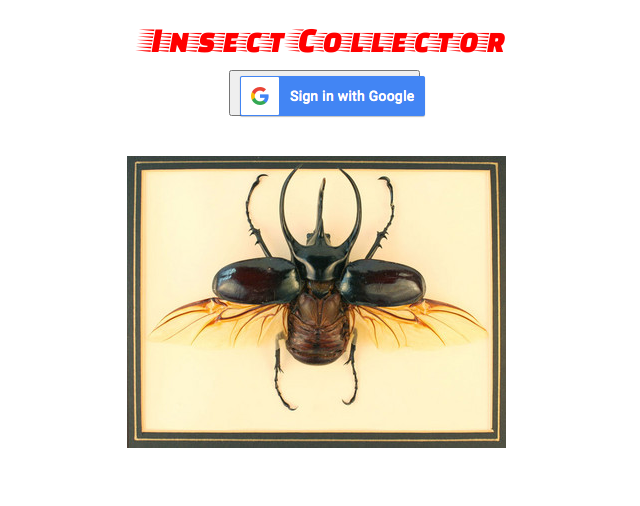
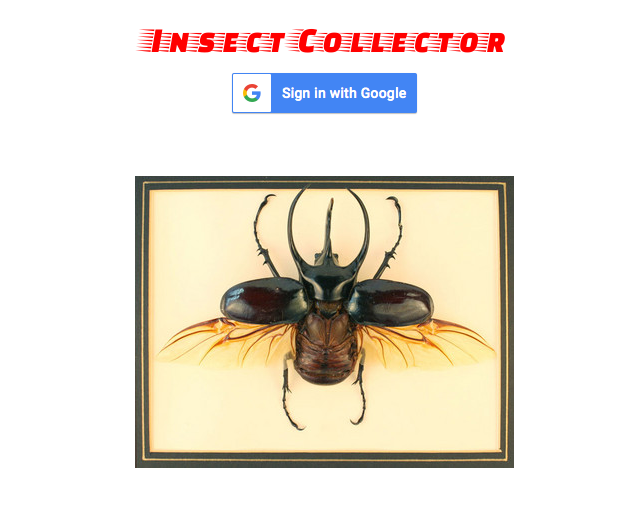
Before and after one commit to jonholup/insect-collector, a website: page public/views/index.html at #!/gallery in a window 1280 px wide. Shown: the whole page, without its empty margins (315-955 px from the left). Drawn offline with Linux system fonts and the light colour scheme.

Commit message:
formatting

```diff
--- a/public/styles/style.css
+++ b/public/styles/style.css
@@ -7,9 +7,16 @@ html, body {
 }
 
 #signIn {
-  padding: none;
   width: 191px;
   height: 46px;
+  background-size: cover;
+  background-position: center top;
+  margin: 0;
+  padding: 0;
+  border: none;
+  background-color: white;
+  /*background: url("../assets/btn_google_signin_dark_normal_web.png") no-repeat scroll 0 0 transparent;*/
+
 }
 
 #mainHeader {
--- a/public/views/index.html
+++ b/public/views/index.html
@@ -28,27 +28,20 @@
 </head>
 
 <body ng-app="InsectApp">
-  <header class="text-center" id="mainHeader" ng-include="'/views/templates/header.html'"></header>
+  <header class="col-sm-offset-4 col-sm-4 text-center" id="mainHeader" ng-include="'/views/templates/header.html'"></header>
   <div ng-controller="LogInController as lic">
     <nav ng-if="lic.userIsLoggedIn" ng-include="'/views/templates/nav.html'"></nav>
     <div ng-if="lic.userIsLoggedOut" class="row">
-      <div class="col-sm-4">
-      </div>
-      <div class="col-sm-4 text-center">
-        <button class="text-center" ng-if="lic.userIsLoggedOut" ng-click="lic.logIn()" id="signIn"><img src="../assets/btn_google_signin_dark_normal_web.png" alt="Submit"></button>
-      </div>
-      <div class="col-sm-4">
+      <div class="col-sm-offset-4 col-sm-4 text-center">
+        <button ng-if="lic.userIsLoggedOut" ng-click="lic.logIn()" type="submit" value="Submit" id="signIn"><img src="../assets/btn_google_signin_dark_normal_web.png" alt="Submit"></button>
       </div>
     </div>
     <br>
     <br>
+    <br>
     <div ng-if="lic.userIsLoggedOut" class="row>">
-      <div class="col-sm-4">
-      </div>
-      <div class="col-sm-4">
+      <div class="col-sm-offset-4 col-sm-4 text-center">
         <img src="../assets/atlasBeetle.jpg">
-      </div>
-      <div class="col-sm-4">
       </div>
     </div>
 
--- a/public/views/templates/gallery.html
+++ b/public/views/templates/gallery.html
@@ -18,7 +18,7 @@
   <div class="row text-center">
     <div class="col-sm-4">
       <div class="visionResults">
-        Labels:<br> One: <a ng-href="https://en.wikipedia.org/wiki/{{uploads[active].valueOne}}">{{uploads[active].valueOne}}</a><br>        Two: <a ng-href="https://en.wikipedia.org/wiki/{{uploads[active].valueTwo}}">{{uploads[active].valueTwo}}</a><br>        Three: <a ng-href="https://en.wikipedia.org/wiki/{{uploads[active].valueThree}}">{{uploads[active].valueThree}}</a>
+        Labels:<br> One: <a ng-href="https://en.wikipedia.org/wiki/{{uploads[active].valueOne}}" target="_blank">{{uploads[active].valueOne}}</a><br>        Two: <a ng-href="https://en.wikipedia.org/wiki/{{uploads[active].valueTwo}}" target="_blank">{{uploads[active].valueTwo}}</a><br>        Three: <a ng-href="https://en.wikipedia.org/wiki/{{uploads[active].valueThree}}" target="_blank">{{uploads[active].valueThree}}</a>
       </div>
     </div>
     <div class="col-sm-4">
@@ -28,7 +28,7 @@
     </div>
     <div class="col-sm-4">
       <div class="visionResults">
-        More Info:<br> One: <a ng-href="https://en.wikipedia.org/wiki/{{uploads[active].webEntityOne}}">{{uploads[active].webEntityOne}}</a><br>        Two: <a ng-href="https://en.wikipedia.org/wiki/{{uploads[active].webEntityTwo}}">{{uploads[active].webEntityTwo}}</a><br>        Three: <a ng-href="https://en.wikipedia.org/wiki/{{uploads[active].webEntityThree}}">{{uploads[active].webEntityThree}}</a>
+        More Info:<br> One: <a ng-href="https://en.wikipedia.org/wiki/{{uploads[active].webEntityOne}}" target="_blank">{{uploads[active].webEntityOne}}</a><br>        Two: <a ng-href="https://en.wikipedia.org/wiki/{{uploads[active].webEntityTwo}}" target="_blank">{{uploads[active].webEntityTwo}}</a><br>        Three: <a ng-href="https://en.wikipedia.org/wiki/{{uploads[active].webEntityThree}}" target="_blank">{{uploads[active].webEntityThree}}</a>
       </div>
     </div>
   </div>
--- a/routes/uploads.js
+++ b/routes/uploads.js
@@ -87,7 +87,7 @@ router.post('/', upload.single('file'), function (req, res, next) {
           newInsect.valueTwo = labels[1];
           newInsect.valueThree = labels[2];
 
-            }).catch(function(error){
+        }).catch(function (error) {
           console.log('HAHAHAHA: ', error);
 
         }).then(function () {
@@ -120,7 +120,7 @@ router.post('/', upload.single('file'), function (req, res, next) {
 
               });
 
-            }).catch(function(error){
+            }).catch(function (error) {
               console.log('error: ', error);
               res.status(400).send('Wait a moment and try again:', error);
             });
@@ -135,7 +135,7 @@ router.post('/', upload.single('file'), function (req, res, next) {
 router.get('/', function (req, res, next) {
   Insect.find({}, function (err, uploads) {
     if (err) {
-      return next(err);
+      return next (err);
     }
     else {
       res.send(uploads);
```
Also changed, not shown: public/scripts/controllers/gallery.controller.js (+5 -5 lines). Lines whose indentation alone changed are shown as unchanged.
